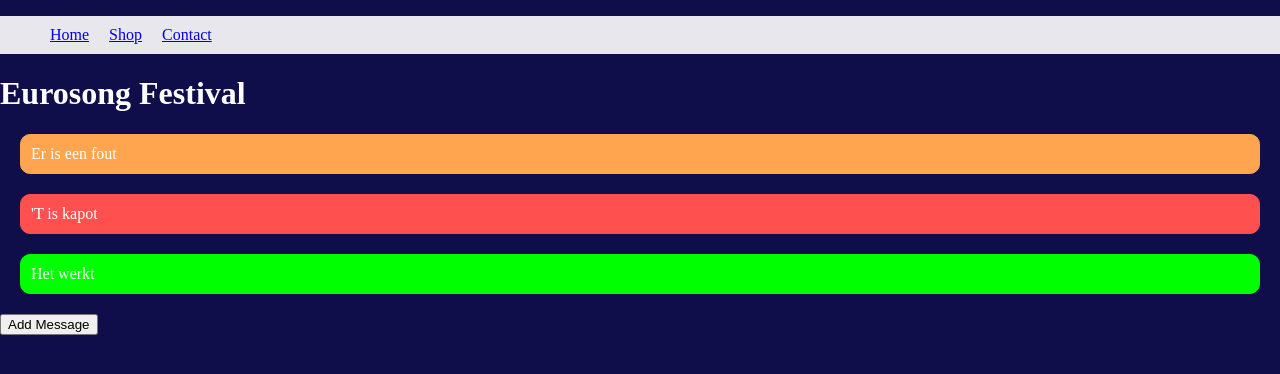
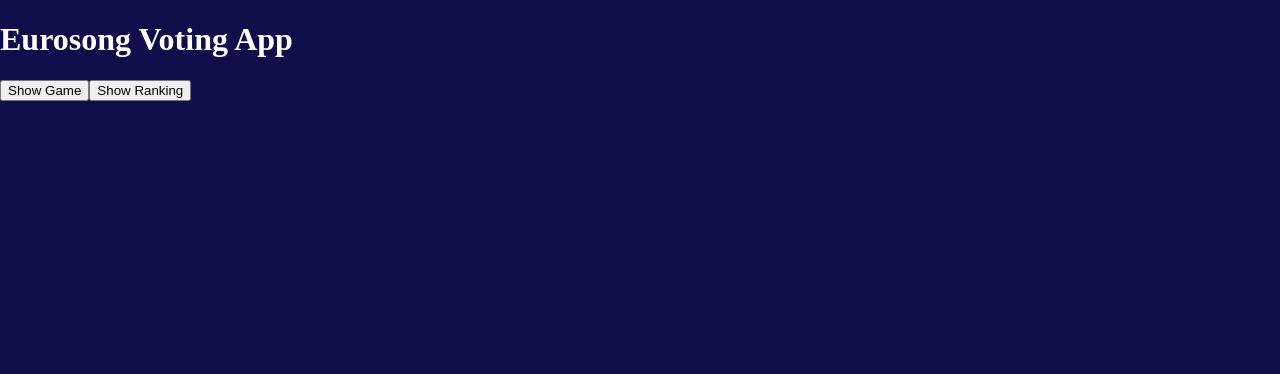
Before and after one commit to yorickcleerbout/Front-End-Eurosong, a Vue app: page / in a window 1280 px wide. Shown: the top 374 px of the page. Built offline with nearby package versions, Linux system fonts and the light colour scheme.

Commit message:
Removed Everything and started over

```diff
--- a/src/App.vue
+++ b/src/App.vue
@@ -1,62 +1,52 @@
 <template>
   <div id="app">
-    <!-- Nav -->
-    <Navigation />
+    <!-- Home Page -->
+    <div v-if="page == 'home'">
+        <h1>
+          Eurosong Voting App
+        </h1>
 
-    <!-- Content -->
-    <h1>Eurosong Festival</h1>
+        <button @click="goToGame">Show Game</button>
+        <button @click="goToRanking">Show Ranking</button>
+    </div>
 
-    <Feedback
-    v-for="(message, index) in messages"
-    :key="index"
-    :message="message.message"
-    :classType="message.classType" />
 
-    <button @click="addMessage">Add Message</button>
+    <!-- Game -->
+    <div v-if="page == 'game'">
+      <h1>Game</h1>
+    </div>
+
+    <!-- Ranking -->
+    <div v-if="page == 'ranking'">
+      <h1>Ranking</h1>
+    </div>
+
 
   </div>
 </template>
 
 <script>
-// // Styling
-// import style from './scss/style.scss';
 
 // Components
-import Navigation from './components/Navigation.vue';
-import Feedback from './components/Feedback.vue';
+//import Feedback from './components/Feedback.vue';
 
 export default {
   name: 'App',
   components: {
-    Navigation,
-    Feedback
+
   },
   data(){
     return {
-      messages: [
-        {
-          message: "Er is een fout",
-          classType: "warning"
-        },
-        {
-          message: "'T is kapot",
-          classType: "error"
-        },
-        {
-          message: "Het werkt",
-          classType: "success"
-        }
-      ]
+      page: "home"
     }
   },
   methods: {
-    addMessage() {
-      this.messages.push(
-        {
-          message: "Nieuw Feedback Item",
-          classType: "success"
-        }
-      )
+    goToGame() {
+      this.page = "game";
+    },
+
+    goToRanking() {
+      this.page = "ranking";
     }
   }
 
--- a/src/components/HelloWorld.vue
+++ /dev/null
@@ -1,57 +0,0 @@
-<template>
-  <div class="hello">
-    <h1>{{ msg }}</h1>
-    <p>
-      For a guide and recipes on how to configure / customize this project,<br>
-      check out the
-      <a href="https://cli.vuejs.org" target="_blank" rel="noopener">vue-cli documentation</a>.
-    </p>
-    <h3>Installed CLI Plugins</h3>
-    <ul>
-      <li><a href="https://github.com/vuejs/vue-cli/tree/dev/packages/%40vue/cli-plugin-babel" target="_blank" rel="noopener">babel</a></li>
-    </ul>
-    <h3>Essential Links</h3>
-    <ul>
-      <li><a href="https://vuejs.org" target="_blank" rel="noopener">Core Docs</a></li>
-      <li><a href="https://forum.vuejs.org" target="_blank" rel="noopener">Forum</a></li>
-      <li><a href="https://chat.vuejs.org" target="_blank" rel="noopener">Community Chat</a></li>
-      <li><a href="https://twitter.com/vuejs" target="_blank" rel="noopener">Twitter</a></li>
-      <li><a href="https://news.vuejs.org" target="_blank" rel="noopener">News</a></li>
-    </ul>
-    <h3>Ecosystem</h3>
-    <ul>
-      <li><a href="https://router.vuejs.org" target="_blank" rel="noopener">vue-router</a></li>
-      <li><a href="https://vuex.vuejs.org" target="_blank" rel="noopener">vuex</a></li>
-      <li><a href="https://github.com/vuejs/vue-devtools#vue-devtools" target="_blank" rel="noopener">vue-devtools</a></li>
-      <li><a href="https://vue-loader.vuejs.org" target="_blank" rel="noopener">vue-loader</a></li>
-      <li><a href="https://github.com/vuejs/awesome-vue" target="_blank" rel="noopener">awesome-vue</a></li>
-    </ul>
-  </div>
-</template>
-
-<script>
-export default {
-  name: 'HelloWorld',
-  props: {
-    msg: String
-  }
-}
-</script>
-
-<!-- Add "scoped" attribute to limit CSS to this component only -->
-<style scoped lang="scss">
-h3 {
-  margin: 40px 0 0;
-}
-ul {
-  list-style-type: none;
-  padding: 0;
-}
-li {
-  display: inline-block;
-  margin: 0 10px;
-}
-a {
-  color: #42b983;
-}
-</style>
--- a/src/components/Navigation.vue
+++ /dev/null
@@ -1,42 +0,0 @@
-<template>
-    <nav class="c-nav">
-
-      <ul class="c-nav-list">
-        <li class="c-nav-list-item" v-for="(link, index) in links" v-bind:key="index">
-            <a v-bind:href="link.linkUrl" v-bind:target="link.target">{{ link.linkText }}</a>
-        </li>
-
-      </ul>
-    </nav>
-</template>
-
-<script>
-export default {
-    name: 'Navigation',
-    data() {
-        return {
-            companyName: 'Eurovision Song Contest',
-            links: [
-                {
-                    linkText: "Home",
-                    linkUrl: "/home",
-                    target: "_blank"
-                },
-                {
-                    linkText: "Shop",
-                    linkUrl: "/shop",
-                    target: "_blank"
-                },
-                {
-                    linkText: "Contact",
-                    linkUrl: "/contact",
-                    target: "_blank"
-                }
-
-                ]
-
-
-        }
-    }
-}
-</script>
--- a/src/scss/components/nav.scss
+++ /dev/null
@@ -1,19 +0,0 @@
-.c-nav {
-    background-color: $primary-gray;
-    color: $primary-black;
-
-    .c-nav-list {
-        list-style: none;
-        display: flex;
-
-        .c-nav-list-item {
-            padding: 10px;
-
-            &:hover{
-                background-color: $primary-white;
-                cursor: pointer;
-            }
-        }
-
-    }
-}
--- a/src/scss/style.scss
+++ b/src/scss/style.scss
@@ -6,5 +6,4 @@
 
 // Components
 @import './components/body.scss';
-@import './components/nav.scss';
 @import './components/feedback.scss';
```
Also changed, not shown: src/components/Ranking.vue (added).
